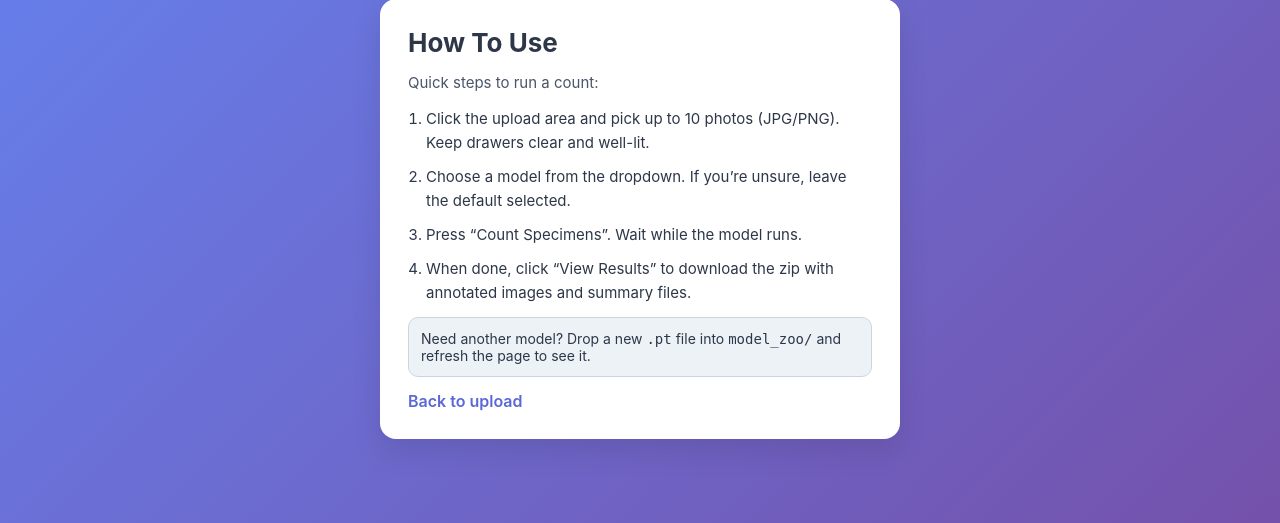
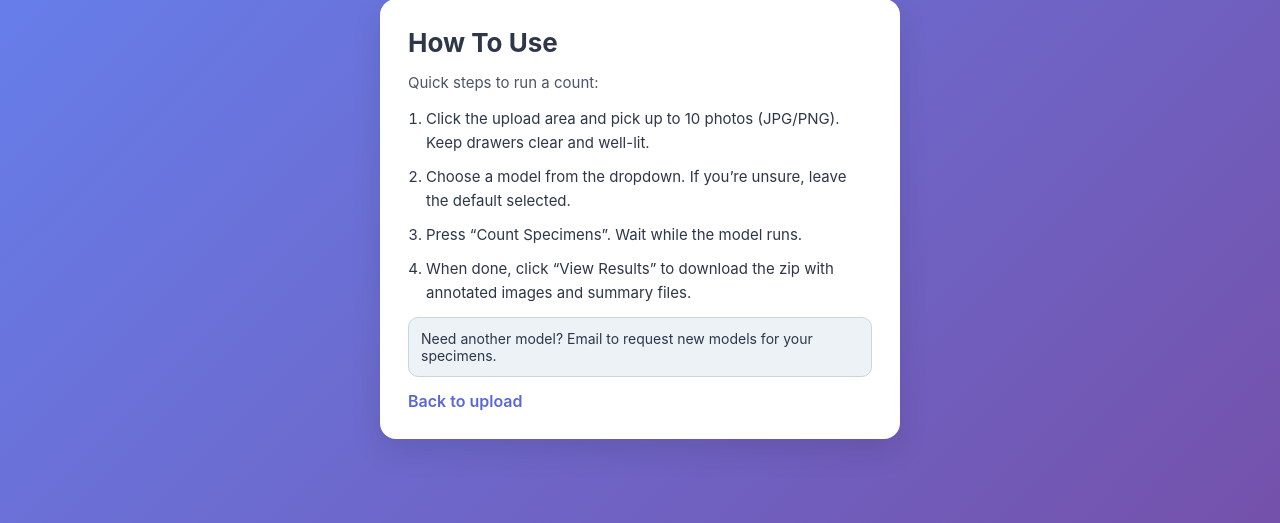
Before and after one commit to JackDanHollister/NHM_Specimen_Counter, a Flask app: page /how-to in a window 1280 px wide. Shown: the part 21-544 px from the top of the page. Run offline with Flask 2, Linux system fonts and the light colour scheme.

Commit message:
chore(copy): update model request note

```diff
--- a/templates/how_to.html
+++ b/templates/how_to.html
@@ -68,7 +68,7 @@
             <li>When done, click “View Results” to download the zip with annotated images and summary files.</li>
         </ol>
         <div class="note">
-            Need another model? Drop a new <code>.pt</code> file into <code>model_zoo/</code> and refresh the page to see it.
+            Need another model? Email to request new models for your specimens.
         </div>
         <a class="close-link" href="/" target="_self">Back to upload</a>
     </div>
```
